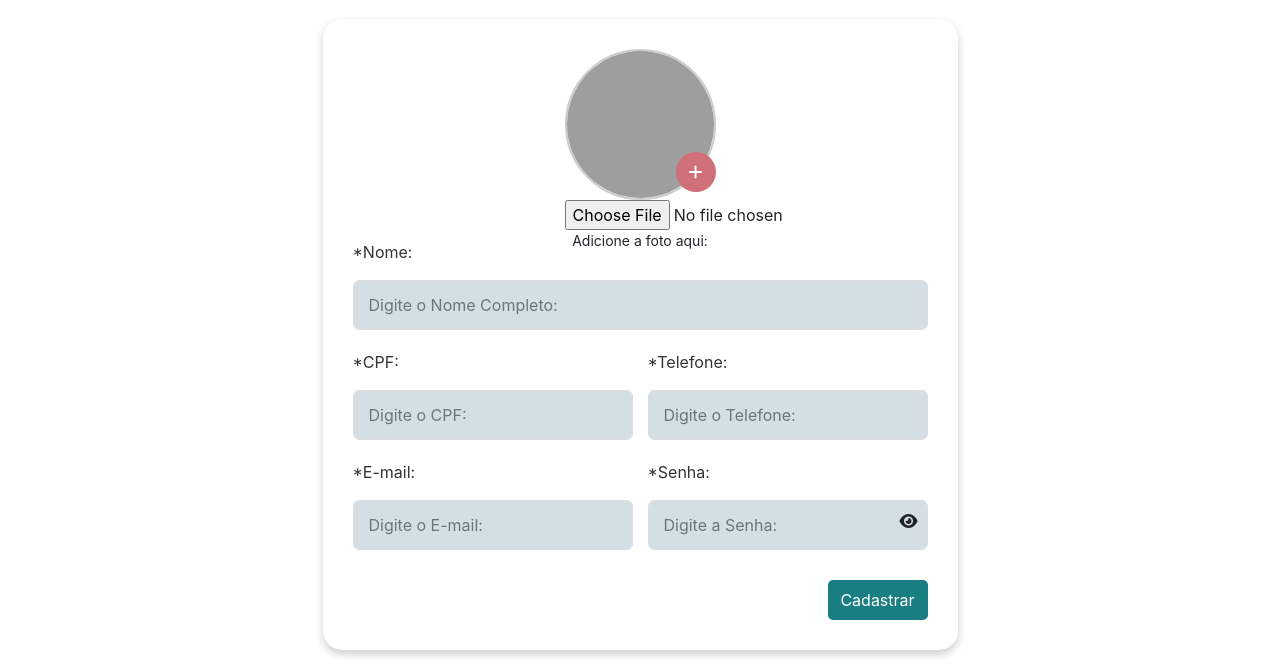
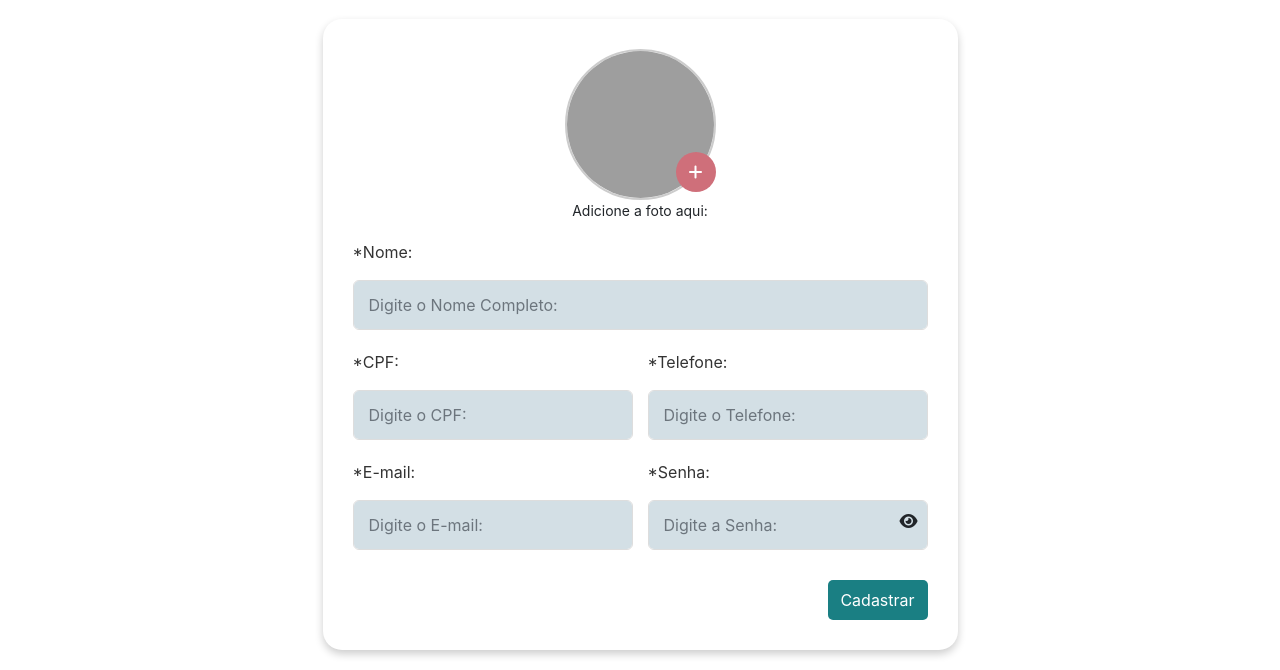
Before and after one commit to Lehguanaes/Clinica_Estetica_Site, a PHP site: page /glow_schedule/cliente/cadastrarCliente.php in a window 1280 px wide. Shown: the part 204-874 px from the top of the page. Run offline with PHP 8.4, Linux system fonts and the light colour scheme; grey boxes are pictures that could not be loaded.

Commit message:
Update perfil.css - novos estilos adicionados

```diff
--- a/glow_schedule/css/perfil.css
+++ b/glow_schedule/css/perfil.css
@@ -79,6 +79,14 @@
         display: none;
     }
 
+    #foto_esteticista {
+        display: none;
+    }
+
+    #foto_cliente{
+        display: none;
+    }
+
     /* Reduz o tamanho da fonte do label da foto */
     #label_foto_perfil {
         font-size: 14px;
```
